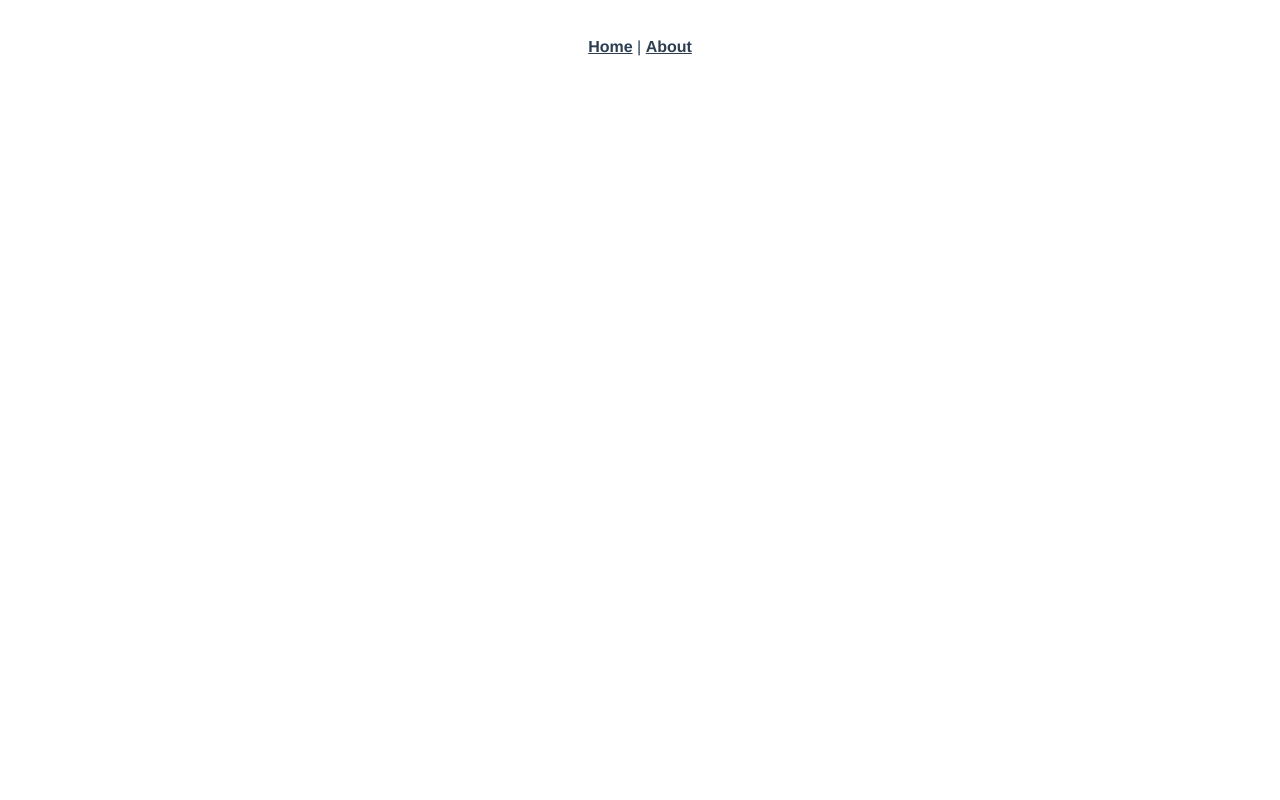
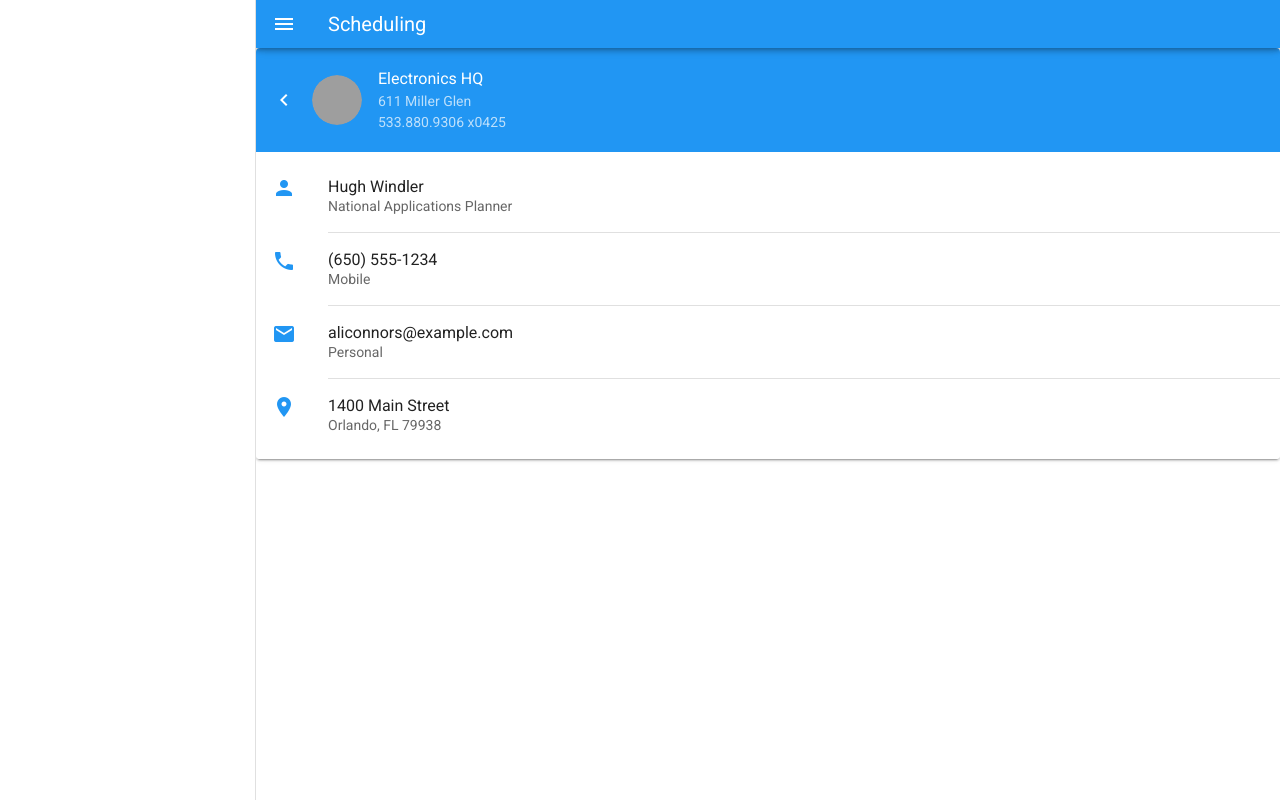
Before and after one commit to Logatto/tracktik-challenge, a Vue app: page /#/site/1 in a window 1280 px wide. Built offline with nearby package versions, Linux system fonts and the light colour scheme; grey boxes are pictures that could not be loaded.

Commit message:
Implementation of material vuetify and first mockup app

```diff
--- a/public/index.html
+++ b/public/index.html
@@ -1,11 +1,13 @@
 <!DOCTYPE html>
-<html lang="">
+<html lang="en">
   <head>
     <meta charset="utf-8">
     <meta http-equiv="X-UA-Compatible" content="IE=edge">
     <meta name="viewport" content="width=device-width,initial-scale=1.0">
     <link rel="icon" href="<%= BASE_URL %>favicon.ico">
     <title><%= htmlWebpackPlugin.options.title %></title>
+    <link rel="stylesheet" href="https://fonts.googleapis.com/css?family=Roboto:100,300,400,500,700,900">
+    <link rel="stylesheet" href="https://cdn.jsdelivr.net/npm/@mdi/font@latest/css/materialdesignicons.min.css">
   </head>
   <body>
     <noscript>
--- a/src/App.vue
+++ b/src/App.vue
@@ -1,32 +1,26 @@
 <template>
-  <div id="app">
-    <div id="nav">
-      <router-link to="/">Home</router-link> |
-      <router-link to="/about">About</router-link>
-    </div>
-    <router-view/>
-  </div>
+  <v-app id="app">
+    <v-navigation-drawer
+      v-model="drawer"
+      app
+    >
+      <!--  -->
+    </v-navigation-drawer>
+
+    <v-app-bar app color="blue" dark dense>
+      <v-app-bar-nav-icon @click="drawer = !drawer"></v-app-bar-nav-icon>
+
+      <v-toolbar-title>Scheduling</v-toolbar-title>
+    </v-app-bar>
+
+    <v-main>
+      <router-view></router-view>
+    </v-main>
+  </v-app>
 </template>
 
-<style lang="scss">
-#app {
-  font-family: Avenir, Helvetica, Arial, sans-serif;
-  -webkit-font-smoothing: antialiased;
-  -moz-osx-font-smoothing: grayscale;
-  text-align: center;
-  color: #2c3e50;
-}
-
-#nav {
-  padding: 30px;
-
-  a {
-    font-weight: bold;
-    color: #2c3e50;
-
-    &.router-link-exact-active {
-      color: #42b983;
-    }
-  }
-}
-</style>
+<script>
+export default {
+  data: () => ({ drawer: null }),
+};
+</script>
--- a/src/main.js
+++ b/src/main.js
@@ -2,11 +2,13 @@ import Vue from 'vue';
 import App from './App.vue';
 import router from './router';
 import store from './store';
+import vuetify from './plugins/vuetify';
 
 Vue.config.productionTip = false;
 
 new Vue({
   router,
   store,
+  vuetify,
   render: (h) => h(App),
 }).$mount('#app');
--- /dev/null
+++ b/src/plugins/vuetify.js
@@ -0,0 +1,7 @@
+import Vue from 'vue';
+import Vuetify from 'vuetify/lib/framework';
+
+Vue.use(Vuetify);
+
+export default new Vuetify({
+});
--- a/src/router/index.js
+++ b/src/router/index.js
@@ -11,12 +11,9 @@ const routes = [
     component: Home,
   },
   {
-    path: '/about',
-    name: 'About',
-    // route level code-splitting
-    // this generates a separate chunk (about.[hash].js) for this route
-    // which is lazy-loaded when the route is visited.
-    component: () => import(/* webpackChunkName: "about" */ '../views/About.vue'),
+    path: '/site/:id',
+    name: 'SiteDetail',
+    component: () => import('../views/SiteDetail.vue'),
   },
 ];
 
--- a/src/views/About.vue
+++ /dev/null
@@ -1,5 +0,0 @@
-<template>
-  <div class="about">
-    <h1>This is an about page</h1>
-  </div>
-</template>
--- a/src/views/Home.vue
+++ b/src/views/Home.vue
@@ -1,18 +1,178 @@
 <template>
   <div class="home">
-    <img alt="Vue logo" src="../assets/logo.png">
-    <HelloWorld msg="Welcome to Your Vue.js App"/>
+    <v-text-field
+        label="Search site"
+        placeholder="Type to search a site"
+        outlined
+        dense
+        hide-details="auto"
+        class="my-2 mx-2"
+      >
+        <template v-slot:append-outer>
+          <v-icon >
+            mdi-magnify
+          </v-icon>
+          <v-menu>
+            <template v-slot:activator="{ on, attrs }">
+              <v-icon class="mx-2" v-bind="attrs" v-on="on">
+                mdi-filter
+              </v-icon>
+            </template>
+            <v-list>
+              <v-list-item>
+                <v-list-item-title>
+                  <v-icon>mdi-sort-alphabetical-ascending</v-icon>
+                </v-list-item-title>
+              </v-list-item>
+              <v-list-item>
+                <v-list-item-title>
+                  <v-icon>mdi-sort-alphabetical-descending</v-icon>
+                </v-list-item-title>
+              </v-list-item>
+            </v-list>
+          </v-menu>
+        </template>
+      </v-text-field>
+
+    <v-list three-line>
+      <template v-for="(item, index) in items">
+        <v-list-item
+          :key="item.name"
+          to="/site/1"
+        >
+          <v-list-item-avatar size="50" class="align-self-center">
+            <v-img :src="item.image"></v-img>
+          </v-list-item-avatar>
+
+          <v-list-item-content>
+            <v-list-item-title v-html="item.name"></v-list-item-title>
+            <v-list-item-subtitle v-html="item.address"></v-list-item-subtitle>
+            <v-list-item-subtitle v-html="item.contact"></v-list-item-subtitle>
+          </v-list-item-content>
+
+          <v-list-item-action class="align-self-center">
+            <v-icon
+              color="grey lighten-1"
+            >
+              mdi-chevron-right
+            </v-icon>
+          </v-list-item-action>
+        </v-list-item>
+        <v-divider :key="index"></v-divider>
+      </template>
+    </v-list>
   </div>
 </template>
 
 <script>
 // @ is an alias to /src
-import HelloWorld from '@/components/HelloWorld.vue';
+// import HelloWorld from '@/components/HelloWorld.vue';
 
 export default {
   name: 'Home',
   components: {
-    HelloWorld,
+    // HelloWorld,
   },
+  data: () => ({
+    items: [
+      {
+        image: 'http://lorempixel.com/640/480/city',
+        name: 'Electronics HQ',
+        address: '611 Miller Glen',
+        contact: '533.880.9306 x0425',
+      },
+      {
+        image: 'http://lorempixel.com/640/480/city',
+        name: 'Electronics HQ1',
+        address: '611 Miller Glen',
+        contact: '533.880.9306 x0425',
+      },
+      {
+        image: 'http://lorempixel.com/640/480/city',
+        name: 'Electronics HQ2',
+        address: '611 Miller Glen',
+        contact: '533.880.9306 x0425',
+      },
+      {
+        image: 'http://lorempixel.com/640/480/city',
+        name: 'Electronics HQ3',
+        address: '611 Miller Glen',
+        contact: '533.880.9306 x0425',
+      },
+      {
+        image: 'http://lorempixel.com/640/480/city',
+        name: 'Electronics HQ',
+        address: '611 Miller Glen',
+        contact: '533.880.9306 x0425',
+      },
+      {
+        image: 'http://lorempixel.com/640/480/city',
+        name: 'Electronics HQ1',
+        address: '611 Miller Glen',
+        contact: '533.880.9306 x0425',
+      },
+      {
+        image: 'http://lorempixel.com/640/480/city',
+        name: 'Electronics HQ2',
+        address: '611 Miller Glen',
+        contact: '533.880.9306 x0425',
+      },
+      {
+        image: 'http://lorempixel.com/640/480/city',
+        name: 'Electronics HQ3',
+        address: '611 Miller Glen',
+        contact: '533.880.9306 x0425',
+      },
+      {
+        image: 'http://lorempixel.com/640/480/city',
+        name: 'Electronics HQ',
+        address: '611 Miller Glen',
+        contact: '533.880.9306 x0425',
+      },
+      {
+        image: 'http://lorempixel.com/640/480/city',
+        name: 'Electronics HQ1',
+        address: '611 Miller Glen',
+        contact: '533.880.9306 x0425',
+      },
+      {
+        image: 'http://lorempixel.com/640/480/city',
+        name: 'Electronics HQ2',
+        address: '611 Miller Glen',
+        contact: '533.880.9306 x0425',
+      },
+      {
+        image: 'http://lorempixel.com/640/480/city',
+        name: 'Electronics HQ3',
+        address: '611 Miller Glen',
+        contact: '533.880.9306 x0425',
+      },
+      {
+        image: 'http://lorempixel.com/640/480/city',
+        name: 'Electronics HQ',
+        address: '611 Miller Glen',
+        contact: '533.880.9306 x0425',
+      },
+      {
+        image: 'http://lorempixel.com/640/480/city',
+        name: 'Electronics HQ1',
+        address: '611 Miller Glen',
+        contact: '533.880.9306 x0425',
+      },
+      {
+        image: 'http://lorempixel.com/640/480/city',
+        name: 'Electronics HQ2',
+        address: '611 Miller Glen',
+        contact: '533.880.9306 x0425',
+      },
+      {
+        image: 'http://lorempixel.com/640/480/city',
+        name: 'Electronics HQ3',
+        address: '611 Miller Glen',
+        contact: '533.880.9306 x0425',
+      },
+    ],
+  }),
+  methods: {},
 };
 </script>
--- /dev/null
+++ b/src/views/SiteDetail.vue
@@ -0,0 +1,107 @@
+<template>
+  <v-card
+    class="mx-auto"
+  >
+    <v-list three-line class="blue" dark>
+      <template>
+        <v-list-item
+          :key="item.name"
+        >
+          <v-list-item-icon class="mr-4 align-self-center">
+            <v-icon medium @click="goBack">mdi-chevron-left</v-icon>
+          </v-list-item-icon>
+
+          <v-list-item-avatar size="50" class="mr-4 align-self-center">
+            <v-img :src="item.image"></v-img>
+          </v-list-item-avatar>
+
+          <v-list-item-content>
+            <v-list-item-title v-html="item.name"></v-list-item-title>
+            <v-list-item-subtitle v-html="item.address"></v-list-item-subtitle>
+            <v-list-item-subtitle v-html="item.contact"></v-list-item-subtitle>
+          </v-list-item-content>
+        </v-list-item>
+      </template>
+    </v-list>
+
+    <v-list two-line>
+      <v-list-item>
+        <v-list-item-icon>
+          <v-icon color="blue">
+            mdi-account
+          </v-icon>
+        </v-list-item-icon>
+
+        <v-list-item-content>
+          <v-list-item-title>Hugh Windler</v-list-item-title>
+          <v-list-item-subtitle>National Applications Planner</v-list-item-subtitle>
+        </v-list-item-content>
+
+      </v-list-item>
+
+      <v-divider inset></v-divider>
+
+      <v-list-item>
+        <v-list-item-icon>
+          <v-icon color="blue">
+            mdi-phone
+          </v-icon>
+        </v-list-item-icon>
+
+        <v-list-item-content>
+          <v-list-item-title>(650) 555-1234</v-list-item-title>
+          <v-list-item-subtitle>Mobile</v-list-item-subtitle>
+        </v-list-item-content>
+
+      </v-list-item>
+
+      <v-divider inset></v-divider>
+
+      <v-list-item>
+        <v-list-item-icon>
+          <v-icon color="blue">
+            mdi-email
+          </v-icon>
+        </v-list-item-icon>
+
+        <v-list-item-content>
+          <v-list-item-title>aliconnors@example.com</v-list-item-title>
+          <v-list-item-subtitle>Personal</v-list-item-subtitle>
+        </v-list-item-content>
+      </v-list-item>
+
+      <v-divider inset></v-divider>
+
+      <v-list-item>
+        <v-list-item-icon>
+          <v-icon color="blue">
+            mdi-map-marker
+          </v-icon>
+        </v-list-item-icon>
+
+        <v-list-item-content>
+          <v-list-item-title>1400 Main Street</v-list-item-title>
+          <v-list-item-subtitle>Orlando, FL 79938</v-list-item-subtitle>
+        </v-list-item-content>
+      </v-list-item>
+    </v-list>
+  </v-card>
+</template>
+<script>
+export default {
+  name: 'SiteDetail',
+  data: () => ({
+    item: {
+      image: 'http://lorempixel.com/640/480/city',
+      name: 'Electronics HQ',
+      address: '611 Miller Glen',
+      contact: '533.880.9306 x0425',
+    },
+  }),
+  methods: {
+    goBack() {
+      return window.history.length > 1 ? this.$router.go(-1) : this.$router.push('/');
+    },
+  },
+};
+</script>
--- /dev/null
+++ b/vue.config.js
@@ -0,0 +1,5 @@
+module.exports = {
+  transpileDependencies: [
+    'vuetify',
+  ],
+};
```
Also changed, not shown: package.json (+6 -3 lines), src/components/HelloWorld.vue (+143 -53 lines), src/assets/logo.svg (added), 1 other file (tests, documents, lock files or other folders).
